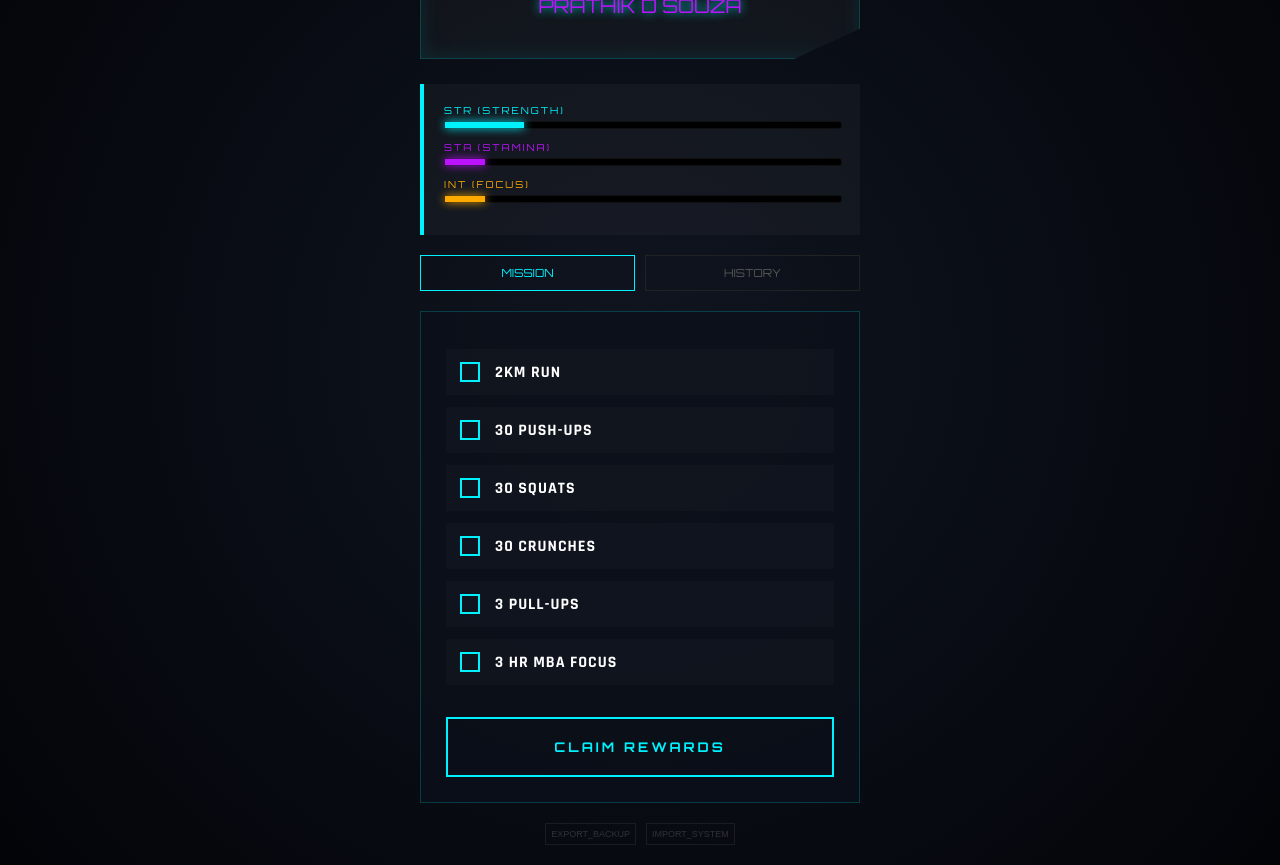
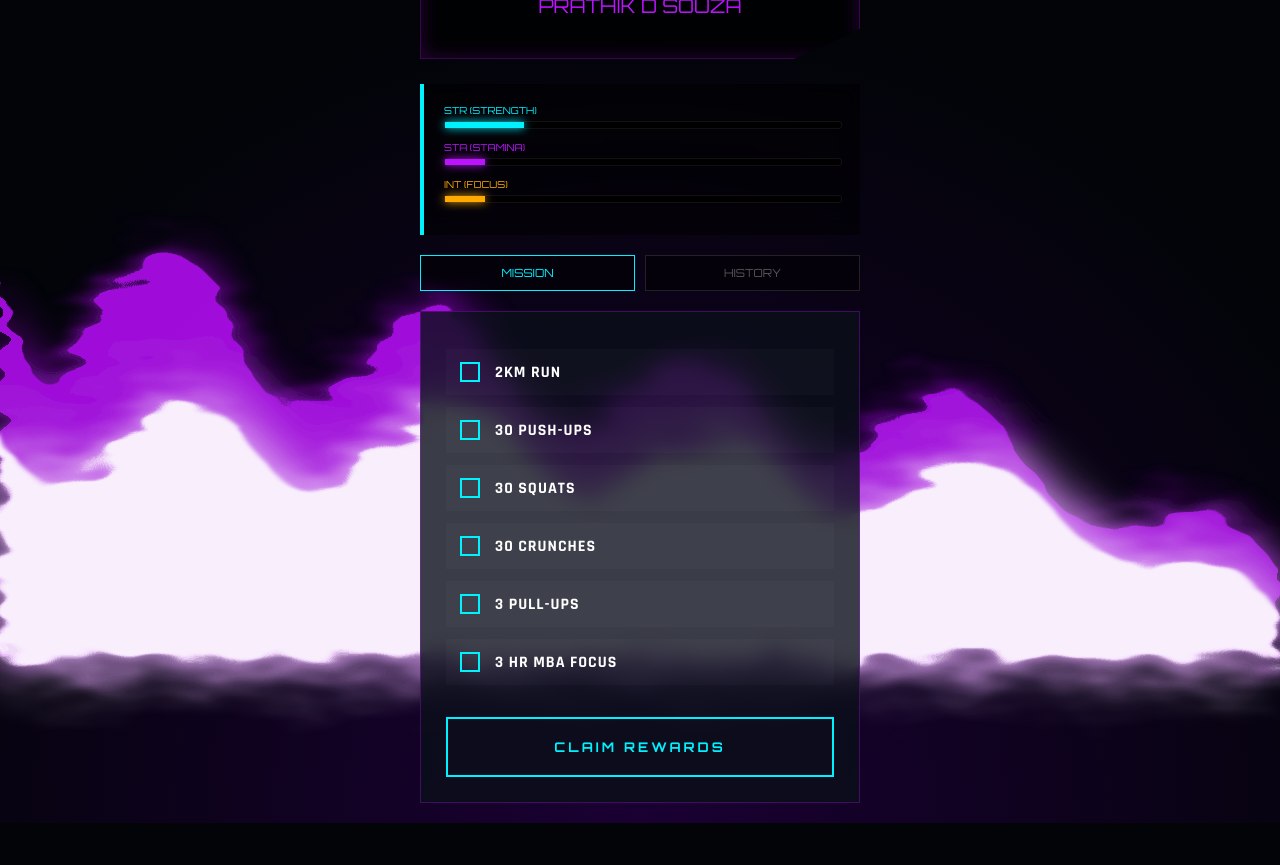
Before and after one commit to ministudent321-design/BIN, a plain HTML site: page index.html in a window 1280 px wide. Shown: the part 163-1028 px from the top of the page. After the commit the page ends 986 px from the top, so only its background shows below. Drawn offline with Linux system fonts and the light colour scheme.

Commit message:
Update index.html

```diff
--- a/index.html
+++ b/index.html
@@ -15,55 +15,87 @@
             --neon-red: #ff0055;
             --neon-gold: #ffaa00;
             --dark-bg: #020408;
-            --glass: rgba(255, 255, 255, 0.03);
-            --glass-border: rgba(0, 242, 255, 0.2);
+            --glass: rgba(255, 255, 255, 0.05);
+            --glass-border: rgba(188, 19, 254, 0.3);
         }
 
         body {
             background-color: var(--dark-bg);
-            background-image:
-                radial-gradient(circle at 50% 50%, #101520 0%, #020408 100%),
-                linear-gradient(rgba(18, 16, 16, 0) 50%, rgba(0, 0, 0, 0.25) 50%),
-                linear-gradient(90deg, rgba(255, 0, 0, 0.06), rgba(0, 255, 0, 0.02), rgba(0, 0, 255, 0.06));
-            background-size: 100% 100%, 100% 4px, 3px 100%;
+            background-image: radial-gradient(circle at 50% 100%, #1a0033 0%, #020408 70%);
             color: #fff;
             font-family: 'Rajdhani', sans-serif;
             margin: 0;
             display: flex;
             justify-content: center;
             min-height: 100vh;
+            overflow-x: hidden;
         }
 
-        #lvlOverlay {
+        /* --- STABILIZED HIGH-INTENSITY FLAME ENGINE --- */
+        .flame-wrapper {
             position: fixed;
-            top: 0;
+            bottom: -20px;
             left: 0;
             width: 100%;
-            height: 100%;
-            background: rgba(0, 0, 0, 0.95);
-            z-index: 1000;
-            display: none;
-            flex-direction: column;
-            justify-content: center;
-            align-items: center;
-            backdrop-filter: blur(10px);
+            height: 50vh;
+            z-index: -1;
+            pointer-events: none;
+            filter: url(#liquid-heat);
         }
 
+        .anime-flame {
+            position: absolute;
+            bottom: 0;
+            width: 100%;
+            height: 100%;
+            fill: var(--neon-purple);
+            filter: drop-shadow(0 0 20px var(--neon-purple));
+            animation: smooth-rise 4s infinite ease-in-out;
+            transform-origin: bottom;
+        }
+
+        .flame-core {
+            fill: #ffffff;
+            opacity: 0.9;
+            filter: blur(2px) drop-shadow(0 0 30px #ffffff);
+            animation: smooth-rise 3s infinite ease-in-out reverse;
+        }
+
+        @keyframes smooth-rise {
+
+            0%,
+            100% {
+                transform: scaleY(1);
+                opacity: 0.7;
+            }
+
+            50% {
+                transform: scaleY(1.15);
+                opacity: 1;
+            }
+        }
+
+        /* --- UI SHELL (STABILIZED) --- */
         .app-shell {
             width: 100%;
             max-width: 480px;
             padding: 20px;
             box-sizing: border-box;
+            position: relative;
+            z-index: 10;
+            transform: translateZ(0);
+            /* Prevents UI jitter */
         }
 
         .header {
             text-align: center;
             padding: 40px 20px;
             border: 1px solid var(--glass-border);
-            background: var(--glass);
+            background: rgba(0, 0, 0, 0.7);
+            backdrop-filter: blur(12px);
             clip-path: polygon(0 0, 100% 0, 100% 85%, 85% 100%, 0 100%);
             margin-bottom: 25px;
-            box-shadow: inset 0 0 20px rgba(0, 242, 255, 0.1);
+            box-shadow: inset 0 0 20px rgba(188, 19, 254, 0.2);
         }
 
         h1 {
@@ -85,11 +117,11 @@
             color: var(--neon-purple);
             font-size: 1.2rem;
             margin-top: 10px;
-            text-shadow: 0 0 10px var(--neon-blue);
         }
 
         .hud-card {
-            background: var(--glass);
+            background: rgba(0, 0, 0, 0.5);
+            backdrop-filter: blur(8px);
             border-left: 4px solid var(--neon-blue);
             padding: 20px;
             margin-bottom: 20px;
@@ -98,7 +130,6 @@
         .stat-label {
             font-family: 'Orbitron';
             font-size: 0.6rem;
-            letter-spacing: 2px;
             color: var(--neon-blue);
             margin-bottom: 5px;
             display: block;
@@ -115,15 +146,14 @@
 
         .progress-bar {
             height: 100%;
-            width: 0%;
             transition: width 1.5s cubic-bezier(0.19, 1, 0.22, 1);
         }
 
         .quest-box {
             background: rgba(10, 15, 25, 0.8);
+            backdrop-filter: blur(10px);
             border: 1px solid var(--glass-border);
             padding: 25px;
-            position: relative;
         }
 
         .task-item {
@@ -170,7 +200,7 @@
 
         .nav-btn {
             flex: 1;
-            background: none;
+            background: rgba(0, 0, 0, 0.5);
             border: 1px solid #222;
             color: #555;
             padding: 10px;
@@ -205,33 +235,51 @@
             background: rgba(0, 242, 255, 0.1);
             border-color: var(--neon-blue);
             color: var(--neon-blue);
-            box-shadow: inset 0 0 5px var(--neon-blue);
+        }
+
+        #lvlOverlay {
+            position: fixed;
+            top: 0;
+            left: 0;
+            width: 100%;
+            height: 100%;
+            background: rgba(0, 0, 0, 0.95);
+            z-index: 1000;
+            display: none;
+            flex-direction: column;
+            justify-content: center;
+            align-items: center;
+            backdrop-filter: blur(10px);
         }
 
         .hidden {
             display: none;
         }
-
-        .backup-tray {
-            display: flex;
-            gap: 10px;
-            margin-top: 20px;
-            opacity: 0.3;
-            justify-content: center;
-        }
-
-        .backup-tray button {
-            background: none;
-            border: 1px solid #444;
-            color: #888;
-            font-size: 9px;
-            cursor: pointer;
-            padding: 5px;
-        }
     </style>
 </head>
 
 <body>
+
+    <svg width="0" height="0" style="position:absolute">
+        <filter id="liquid-heat" x="-20%" y="-20%" width="140%" height="140%">
+            <feTurbulence type="fractalNoise" baseFrequency="0.015 0.04" numOctaves="2" seed="5">
+                <animate attributeName="baseFrequency" dur="8s" values="0.015 0.04; 0.015 0.07; 0.015 0.04"
+                    repeatCount="indefinite" />
+            </feTurbulence>
+            <feDisplacementMap in="SourceGraphic" scale="45" />
+        </filter>
+    </svg>
+
+    <div class="flame-wrapper">
+        <svg viewBox="0 0 1200 400" preserveAspectRatio="none" class="anime-flame">
+            <path
+                d="M0,400 L1200,400 L1200,320 C1100,180 1050,380 950,200 C850,50 800,350 700,150 C600,50 550,320 450,100 C350,-20 300,350 200,50 C100,-50 50,300 0,50 Z" />
+        </svg>
+        <svg viewBox="0 0 1200 400" preserveAspectRatio="none" class="anime-flame flame-core">
+            <path
+                d="M0,400 L1200,400 L1200,360 C1120,260 1080,380 980,260 C880,150 830,360 730,230 C630,120 580,350 480,200 C380,100 330,360 230,200 C130,100 80,340 0,200 Z" />
+        </svg>
+    </div>
 
     <div id="lvlOverlay" onclick="this.style.display='none'">
         <div
@@ -253,13 +301,11 @@
                 <div id="strBar" class="progress-bar"
                     style="background: var(--neon-blue); box-shadow: 0 0 10px var(--neon-blue);"></div>
             </div>
-
             <span class="stat-label" style="color: var(--neon-purple);">STA (STAMINA)</span>
             <div class="progress-container">
                 <div id="staBar" class="progress-bar"
                     style="background: var(--neon-purple); box-shadow: 0 0 10px var(--neon-purple);"></div>
             </div>
-
             <span class="stat-label" style="color: var(--neon-gold);">INT (FOCUS)</span>
             <div class="progress-container">
                 <div id="intBar" class="progress-bar"
@@ -283,11 +329,6 @@
             <div class="quest-box">
                 <div class="grid" id="calGrid"></div>
             </div>
-        </div>
-
-        <div class="backup-tray">
-            <button onclick="exportData()">EXPORT_BACKUP</button>
-            <button onclick="importData()">IMPORT_SYSTEM</button>
         </div>
     </div>
 
@@ -362,33 +403,6 @@
                 playSfx(100, 'sawtooth', 0.3);
             }
         }
-
-        function exportData() {
-            const data = JSON.stringify(state);
-            const blob = new Blob([data], { type: 'application/json' });
-            const url = URL.createObjectURL(blob);
-            const a = document.createElement('a');
-            a.href = url; a.download = 'monarch_backup.json';
-            a.click();
-        }
-
-        function importData() {
-            const input = document.createElement('input');
-            input.type = 'file';
-            input.onchange = e => {
-                const file = e.target.files[0];
-                const reader = new FileReader();
-                reader.onload = event => {
-                    state = JSON.parse(event.target.result);
-                    localStorage.setItem('monarch_final', JSON.stringify(state));
-                    sync();
-                    alert("SYSTEM RESTORED");
-                };
-                reader.readAsText(file);
-            };
-            input.click();
-        }
-
         sync();
     </script>
 </body>
```
